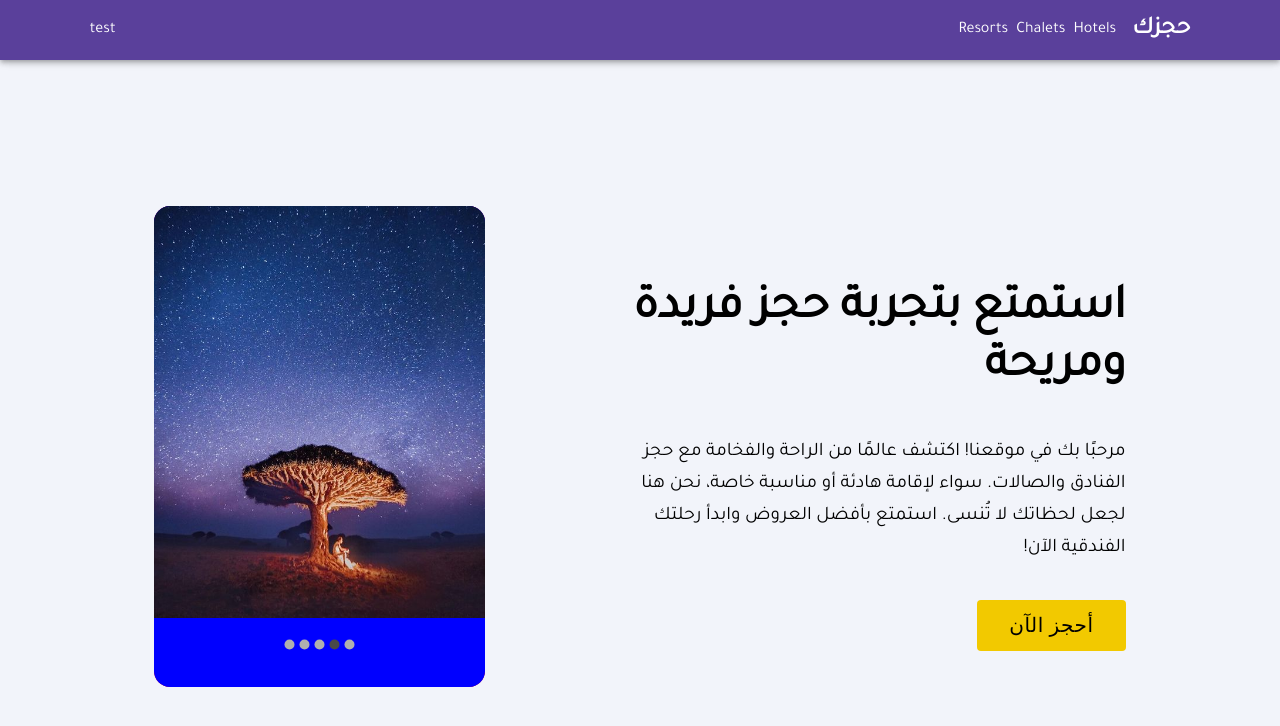
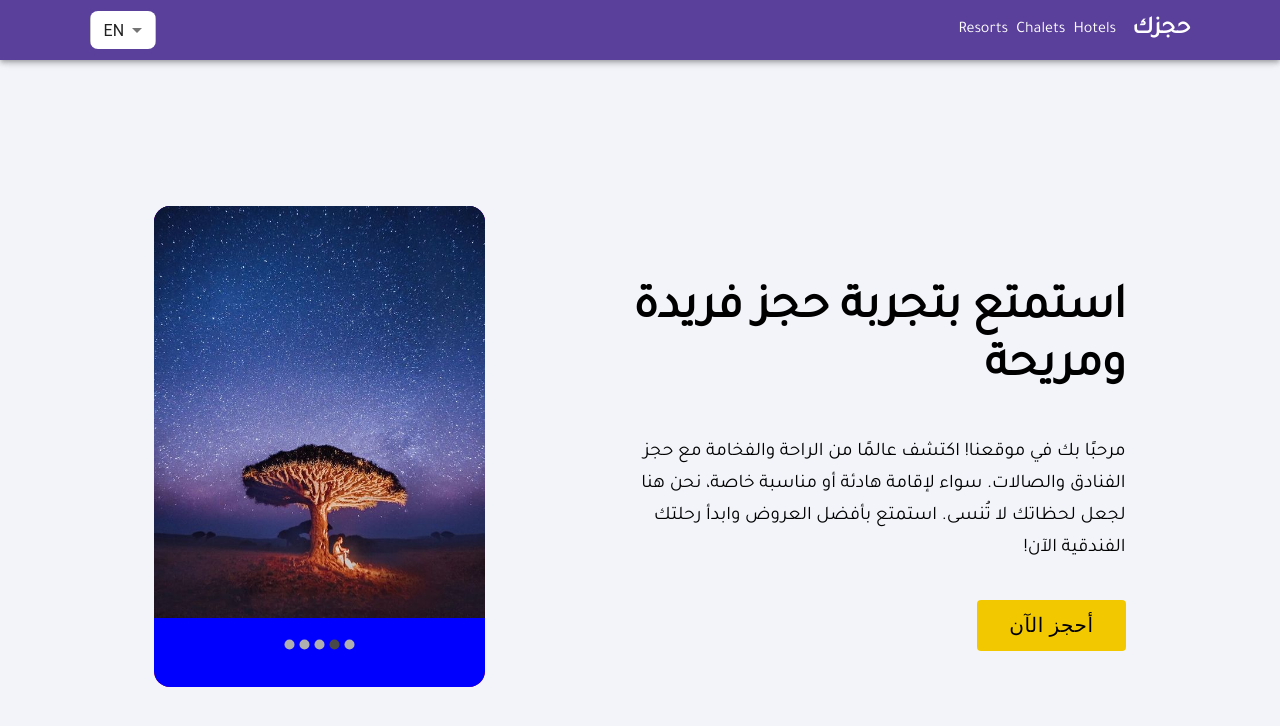
Before and after one commit to Salar-Sali/alsqama-is-going-to-mars, a React (Vite) app: page / in a window 1280 px wide. Shown: the top 726 px of the page. Built offline with nearby package versions, Linux system fonts and the light colour scheme.

Commit message:
localization button added

```diff
--- a/src/support/header/view/app-header.tsx
+++ b/src/support/header/view/app-header.tsx
@@ -7,6 +7,7 @@ import {
   TranslationAndAuth,
 } from "./style";
 import { AppHeaderVM } from "../vm/app-header-vm";
+import AppNavbarLocalizationButton from "./localization-button/app-navbar-localization-button";
 
 function AppHeader() {
   const vm = new AppHeaderVM().useVM();
@@ -27,7 +28,9 @@ function AppHeader() {
           ))}
         </StyledServices>
       </LogoAndServices>
-      <TranslationAndAuth>test</TranslationAndAuth>
+      <TranslationAndAuth>
+        <AppNavbarLocalizationButton />
+      </TranslationAndAuth>
     </StyledAppBar>
   );
 }
--- /dev/null
+++ b/src/support/header/view/localization-button/app-navbar-localization-button.tsx
@@ -0,0 +1,35 @@
+import { useState } from "react";
+import { useTranslation } from "react-i18next";
+import { LANGS } from "../../../../bootstrap/i18n/init-i18n";
+import MenuItem from "@mui/material/MenuItem/MenuItem";
+import Select from "@mui/material/Select/Select";
+import { StyledLocalizationButtonFormControl } from "./style";
+
+const AppNavbarLocalizationButton = () => {
+  const { i18n } = useTranslation();
+
+  const [lang, setLang] = useState<LANGS>(LANGS.EN);
+
+  const handleSetLanguage = (language: LANGS) => {
+    setLang(language);
+    i18n.changeLanguage(language);
+  };
+
+  return (
+    <StyledLocalizationButtonFormControl>
+      <Select
+        labelId="demo-simple-select-autowidth-label"
+        id="demo-simple-select-autowidth"
+        value={lang}
+        onChange={(e) => handleSetLanguage(e.target.value as LANGS)}
+        autoWidth
+      >
+        <MenuItem value={LANGS.EN}>EN</MenuItem>
+        <MenuItem value={LANGS.AR}>AR</MenuItem>
+        <MenuItem value={LANGS.RU}>RU</MenuItem>
+      </Select>
+    </StyledLocalizationButtonFormControl>
+  );
+};
+
+export default AppNavbarLocalizationButton;
--- /dev/null
+++ b/src/support/header/view/localization-button/style.ts
@@ -0,0 +1,13 @@
+import FormControl from "@mui/material/FormControl/FormControl";
+import styled from "styled-components";
+
+export const StyledLocalizationButtonFormControl = styled(FormControl)`
+  height: 38px;
+  overflow: hidden;
+  display: flex;
+  justify-content: center;
+  align-items: center;
+  border-radius: 8px;
+  background-color: white;
+  outline: none;
+`;
```
